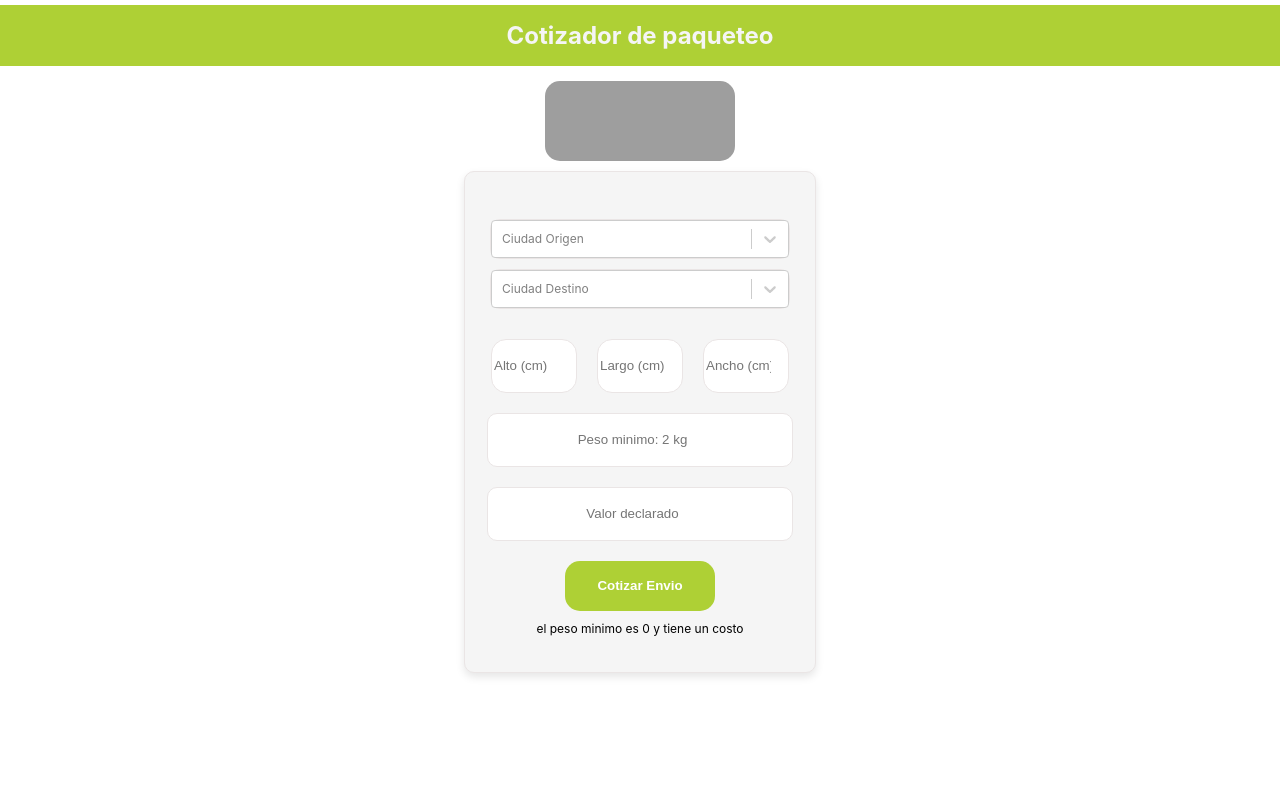
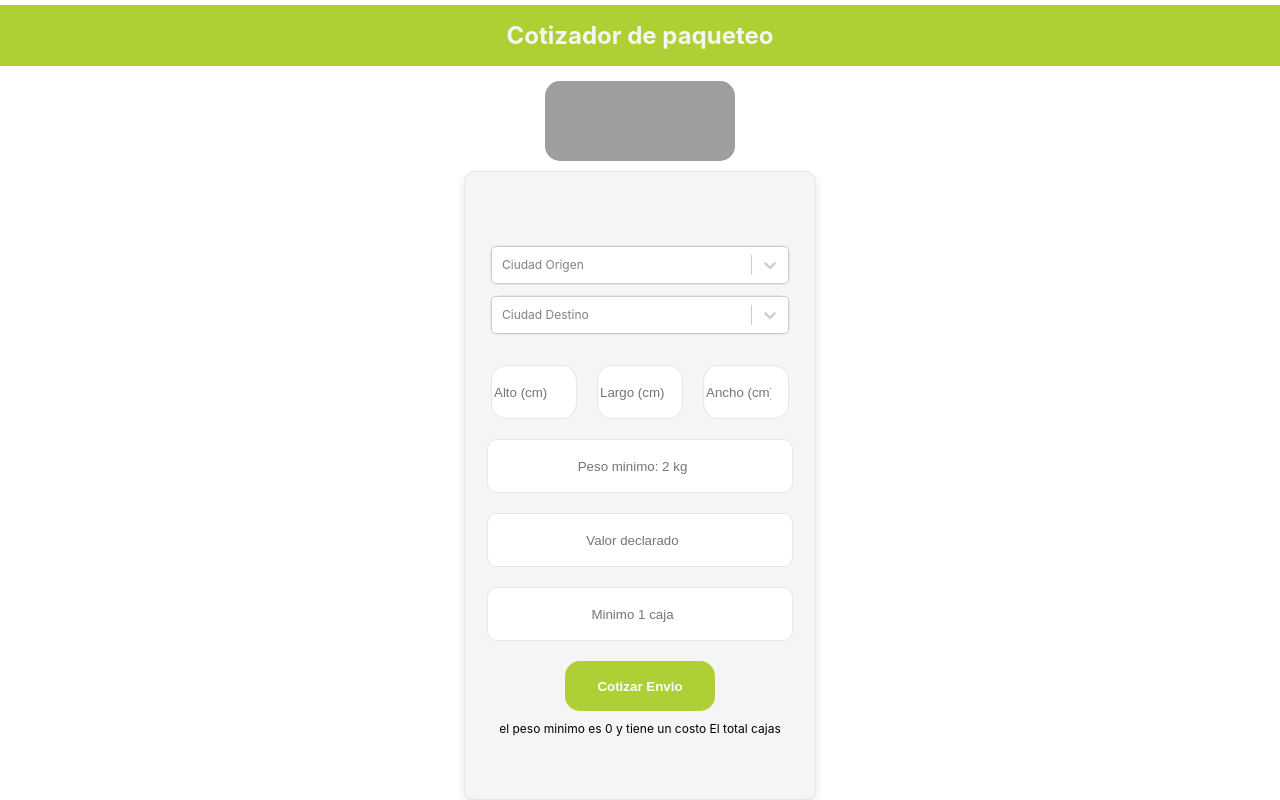
Before and after one commit to EdwinZarateP/Cotizador, a React (Vite) app: page / in a window 1280 px wide. Built offline with nearby package versions, Linux system fonts and the light colour scheme; grey boxes are pictures that could not be loaded.

Commit message:
modificacion265

```diff
--- a/src/componentes/calculadora.tsx
+++ b/src/componentes/calculadora.tsx
@@ -10,6 +10,7 @@ function Calculadora() {
 
   const [valorPesoMin, setValorPesoMin] = useState<number | undefined>(undefined);
   const [valorDeclarado, setvalorDeclarado] = useState<number | undefined>(undefined);
+  const [valorCajas, setvalorCajas] = useState<number | undefined>(undefined);
   const [ciudadDestinoCosto, setCiudadDestinoCosto] = useState<string | undefined>(undefined);
 
   const manejarCambioDeValorPesoMin = (nuevoValorPesoMin: number | undefined) => {
@@ -20,6 +21,9 @@ function Calculadora() {
     setvalorDeclarado(nuevoValorDeclarado); // Actualiza el estado en el padre con el valor declarado
   };
 
+  const manejarCambioDeValorCajas = (nuevoValorCajas: number | undefined) => {
+    setvalorCajas(nuevoValorCajas); // Actualiza el estado en el padre con el valor declarado
+  };
   const manejarCambioDeCiudadDestino = (nuevaCiudadDestino: string | undefined) => {
     setCiudadDestinoCosto(nuevaCiudadDestino);
   };
@@ -35,7 +39,9 @@ function Calculadora() {
 
         <SelectorPesoMinyDec
         onValorPesoMinChange={manejarCambioDeValorPesoMin}
-        onValorDeclaradoChange={manejarCambioDeValorDeclarado}/>
+        onValorDeclaradoChange={manejarCambioDeValorDeclarado}
+        onValorCajasChange={manejarCambioDeValorCajas}
+        />
 
         <GenerarCotizacion
         peso={valorPesoMin ?? 0 }
@@ -46,6 +52,7 @@ function Calculadora() {
         <div>
             el peso minimo es {(valorPesoMin  ?? 0) * (valorDeclarado  ?? 0)} y
             tiene un costo {ciudadDestinoCosto}
+            El total cajas {valorCajas}
         </div>
 
 
--- a/src/componentes/cotizarEnvio.tsx
+++ b/src/componentes/cotizarEnvio.tsx
@@ -8,7 +8,7 @@ interface GenerarCotizacionProps {
 const GenerarCotizacion: React.FC<GenerarCotizacionProps> = ({ peso, declarado, costo }) => {
 
   const mostrarMensaje = () => {
-    alert(`El peso es: ${peso * declarado * costo}`);
+    alert(`El envío tiene un costo de $: ${peso * declarado * costo}`);
   };
 
      return (
--- a/src/componentes/pesoMinyDeclarado.tsx
+++ b/src/componentes/pesoMinyDeclarado.tsx
@@ -3,13 +3,14 @@ import { useState } from 'react';
 interface SelectorPesoMinyDecProps {
   onValorPesoMinChange: (nuevoValor: number | undefined) => void;
   onValorDeclaradoChange: (nuevoValor: number | undefined) => void;
+  onValorCajasChange: (nuevoValor: number | undefined) => void;
+
 }
 
-const SelectorPesoMinyDec: React.FC <SelectorPesoMinyDecProps> = ({ onValorPesoMinChange, onValorDeclaradoChange }) => {
+const SelectorPesoMinyDec: React.FC <SelectorPesoMinyDecProps> = ({ onValorPesoMinChange, onValorDeclaradoChange, onValorCajasChange}) => {
 
    //Valor Peso minimo
   const [valorPesoMin, setPesoMin] = useState<number | undefined>(undefined);
-
   const manejarvalorPesoMin = (event: React.ChangeEvent<HTMLInputElement>) => {
   const inputvalorPesoMin = parseFloat(event.target.value);
 
@@ -34,6 +35,19 @@ const SelectorPesoMinyDec: React.FC <SelectorPesoMinyDecProps> = ({ onValorPesoM
       onValorDeclaradoChange(undefined);
     }};
 
+    //Valor cajas
+  const [valorCajas, setvalorCajas] = useState<number | undefined>(undefined);
+  const manejarvalorCajas = (event: React.ChangeEvent<HTMLInputElement>) => {
+  const inputvalorCajas = parseFloat(event.target.value);
+
+    if (!isNaN(inputvalorCajas) && inputvalorCajas >= 0) {
+      setvalorCajas(inputvalorCajas);
+      onValorCajasChange(inputvalorCajas);
+    } else {
+      setvalorCajas(undefined);
+      onValorCajasChange(undefined);
+    }};
+
     return (
 
         <div className='contenedorPesos'>
@@ -45,9 +59,18 @@ const SelectorPesoMinyDec: React.FC <SelectorPesoMinyDecProps> = ({ onValorPesoM
          onChange={manejarvalorPesoMin}
          value={valorPesoMin === undefined ? '' : valorPesoMin}/>
 
-        <input type="number" min='0' placeholder="Valor declarado"
-         className='ingresosDatos' onChange={manejarvalorDeclarado}
+        <input type="number" min='0'
+         placeholder="Valor declarado"
+         className='ingresosDatos'
+         onChange={manejarvalorDeclarado}
          value={valorDeclarado === undefined ? '' : valorDeclarado}/>
+
+        <input type="number" min='0'
+         placeholder="Minimo 1 caja"
+         className='ingresosDatos'
+         onChange={manejarvalorCajas}
+         value={valorCajas === undefined ? '' : valorCajas}/>
+
 
       </div>
 
--- a/src/estilos/calculadora.css
+++ b/src/estilos/calculadora.css
@@ -5,7 +5,7 @@
     Align-items:center;
     background-color:whitesmoke;
     width: 350px;
-    height: 500px;
+    height: 700px;
     border-radius: 10px;
     box-shadow: 0 4px 8px rgba(0, 0, 0, 0.1);
     border: 1px solid #eae5e5;
```
